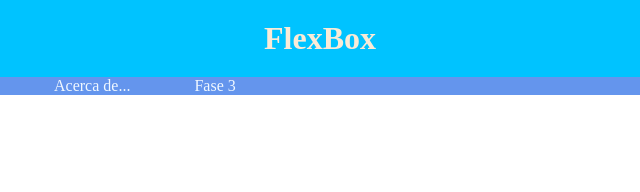
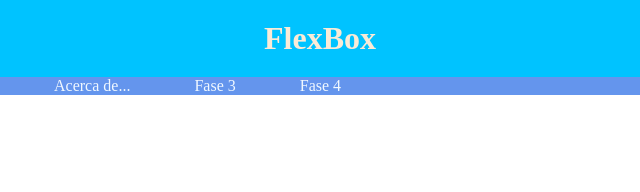
Before and after one commit to DianaPBS/DSW-DianaBohorquez-1391, a plain HTML site: page Inicio.html in a window 1280 px wide. Shown: the top 192 px of the page, 320-960 px from the left. Drawn offline with Linux system fonts and the light colour scheme.

Commit message:
Update Inicio.html

```diff
--- a/Inicio.html
+++ b/Inicio.html
@@ -17,6 +17,7 @@
             <a href="Mockups.html">Mockups  </a>
             <a href="Index.html">Acerca de...</a>
             <a href="Fase_3.html">Fase 3</a>
+            <a href="Fase 4/Cuestionario.html">Fase 4</a>
         </ul>
     </nav>
 
```
